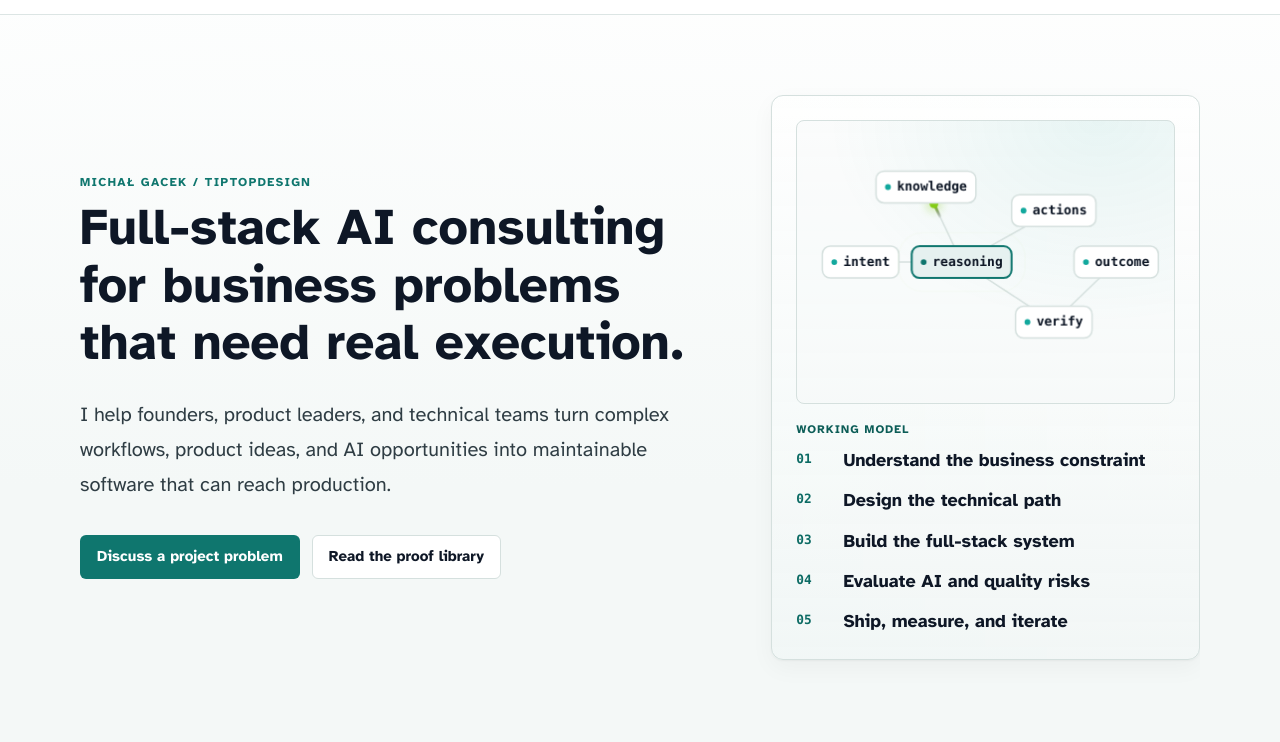
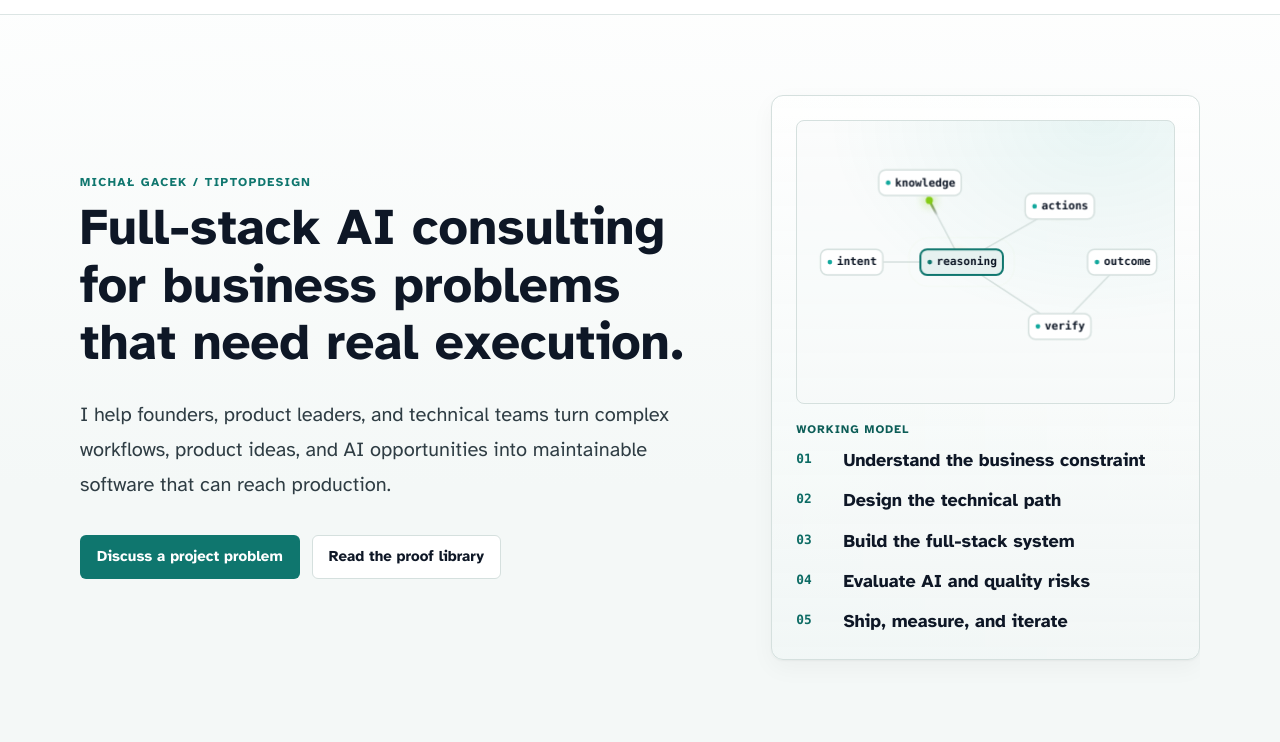
Before and after one commit to migace/personal-blog-astro, an Astro site: page / in a window 1280 px wide. Shown: the part 58-800 px from the top of the page. Built offline with nearby package versions, Linux system fonts and the light colour scheme; Astro itself is replaced by a stand-in of ours; some packages are replaced by stand-ins of ours.

Commit message:
feat: add animations - homepage

```diff
--- a/src/components/HeroPipeline.astro
+++ b/src/components/HeroPipeline.astro
@@ -42,6 +42,16 @@
       aspect-ratio: 16 / 10;
     }
   }
+
+  /* The nodes scale down with the canvas (see SC in the script), which keeps
+     them legible and collision-free down to ~360px viewports. Below this the
+     labels would overlap even scaled, so drop the diagram - the panel's WORKING
+     MODEL list still carries the message on the smallest phones. */
+  @media (max-width: 340px) {
+    .hero-pipeline {
+      display: none;
+    }
+  }
 </style>
 
 <script>
@@ -75,6 +85,11 @@
 
     // ---- sizing ----
     let W = 0, H = 0;
+    // Node scale: full size on wide canvases (the desktop look), shrinking on
+    // narrow ones (laptop 2-column, phones) so the fixed labels never collide.
+    // Floor 0.82 keeps the mono labels readable; below ~340px viewport the CSS
+    // hides the diagram entirely.
+    let SC = 1;
     function resize() {
       const r = root!.getBoundingClientRect();
       W = r.width;
@@ -89,12 +104,12 @@
     // ---- graph ----
     type Node = { nx: number; ny: number; label: string; hub?: boolean; x: number; y: number; pulse: number; glow: number; glowColor?: string };
     const NODES: Record<string, Node> = {
-      intent: { nx: 0.08, ny: 0.5, label: "intent", x: 0, y: 0, pulse: 0, glow: 0 },
+      intent: { nx: 0.05, ny: 0.5, label: "intent", x: 0, y: 0, pulse: 0, glow: 0 },
       agent: { nx: 0.42, ny: 0.5, label: "reasoning", hub: true, x: 0, y: 0, pulse: 0, glow: 0 },
-      kb: { nx: 0.3, ny: 0.15, label: "knowledge", x: 0, y: 0, pulse: 0, glow: 0 },
-      tools: { nx: 0.73, ny: 0.26, label: "actions", x: 0, y: 0, pulse: 0, glow: 0 },
-      verify: { nx: 0.73, ny: 0.78, label: "verify", x: 0, y: 0, pulse: 0, glow: 0 },
-      out: { nx: 0.94, ny: 0.5, label: "outcome", x: 0, y: 0, pulse: 0, glow: 0 },
+      kb: { nx: 0.28, ny: 0.13, label: "knowledge", x: 0, y: 0, pulse: 0, glow: 0 },
+      tools: { nx: 0.75, ny: 0.24, label: "actions", x: 0, y: 0, pulse: 0, glow: 0 },
+      verify: { nx: 0.75, ny: 0.8, label: "verify", x: 0, y: 0, pulse: 0, glow: 0 },
+      out: { nx: 0.96, ny: 0.5, label: "outcome", x: 0, y: 0, pulse: 0, glow: 0 },
     };
     const EDGES = [
       ["intent", "agent"], ["agent", "kb"], ["agent", "tools"],
@@ -102,6 +117,7 @@
     ];
 
     function layout() {
+      SC = Math.max(0.82, Math.min(1, W / 440));
       const padX = Math.max(40, W * 0.07);
       const padY = Math.max(28, H * 0.12);
       const iw = W - padX * 2, ih = H - padY * 2;
@@ -168,9 +184,9 @@
     }
 
     function drawNode(n: Node) {
-      ctx!.font = "600 13px ui-monospace, SFMono-Regular, Menlo, monospace";
+      ctx!.font = "600 " + (13 * SC).toFixed(1) + "px ui-monospace, SFMono-Regular, Menlo, monospace";
       const tw = ctx!.measureText(n.label).width;
-      const w = Math.max(62, tw + 30), h = 32;
+      const w = Math.max(54 * SC, tw + 26 * SC), h = 30 * SC;
       const x = n.x - w / 2, y = n.y - h / 2;
 
       if (n.pulse > 0) {
@@ -178,13 +194,13 @@
         ctx!.globalAlpha = n.pulse * 0.5;
         ctx!.strokeStyle = n.glowColor || PAL.teal;
         ctx!.lineWidth = 2;
-        const grow = (1 - n.pulse) * 14;
-        rr(x - grow, y - grow, w + grow * 2, h + grow * 2, 11 + grow);
+        const grow = (1 - n.pulse) * 14 * SC;
+        rr(x - grow, y - grow, w + grow * 2, h + grow * 2, 10 * SC + grow);
         ctx!.stroke();
         ctx!.restore();
       }
 
-      rr(x, y, w, h, 8);
+      rr(x, y, w, h, 8 * SC);
       ctx!.fillStyle = PAL.paper;
       ctx!.fill();
       if (n.hub) {
@@ -201,14 +217,14 @@
       ctx!.stroke();
 
       ctx!.beginPath();
-      ctx!.arc(x + 12, n.y, 2.9, 0, Math.PI * 2);
+      ctx!.arc(x + 11 * SC, n.y, 2.7 * SC, 0, Math.PI * 2);
       ctx!.fillStyle = n.hub ? PAL.accent : PAL.teal;
       ctx!.fill();
 
       ctx!.fillStyle = PAL.ink;
       ctx!.textAlign = "left";
       ctx!.textBaseline = "middle";
-      ctx!.fillText(n.label, x + 21, n.y + 0.5);
+      ctx!.fillText(n.label, x + 19 * SC, n.y + 0.5);
     }
 
     function drawPacket(p: Packet) {
@@ -223,7 +239,7 @@
       grad.addColorStop(0, "transparent");
       grad.addColorStop(1, col);
       ctx!.strokeStyle = grad;
-      ctx!.lineWidth = 3;
+      ctx!.lineWidth = 3 * SC;
       ctx!.lineCap = "round";
       ctx!.beginPath();
       ctx!.moveTo(tx, ty);
@@ -232,9 +248,9 @@
 
       ctx!.save();
       ctx!.shadowColor = col;
-      ctx!.shadowBlur = 12;
+      ctx!.shadowBlur = 12 * SC;
       ctx!.beginPath();
-      ctx!.arc(x, y, 4.4, 0, Math.PI * 2);
+      ctx!.arc(x, y, 4.2 * SC, 0, Math.PI * 2);
       ctx!.fillStyle = col;
       ctx!.fill();
       ctx!.restore();
```
